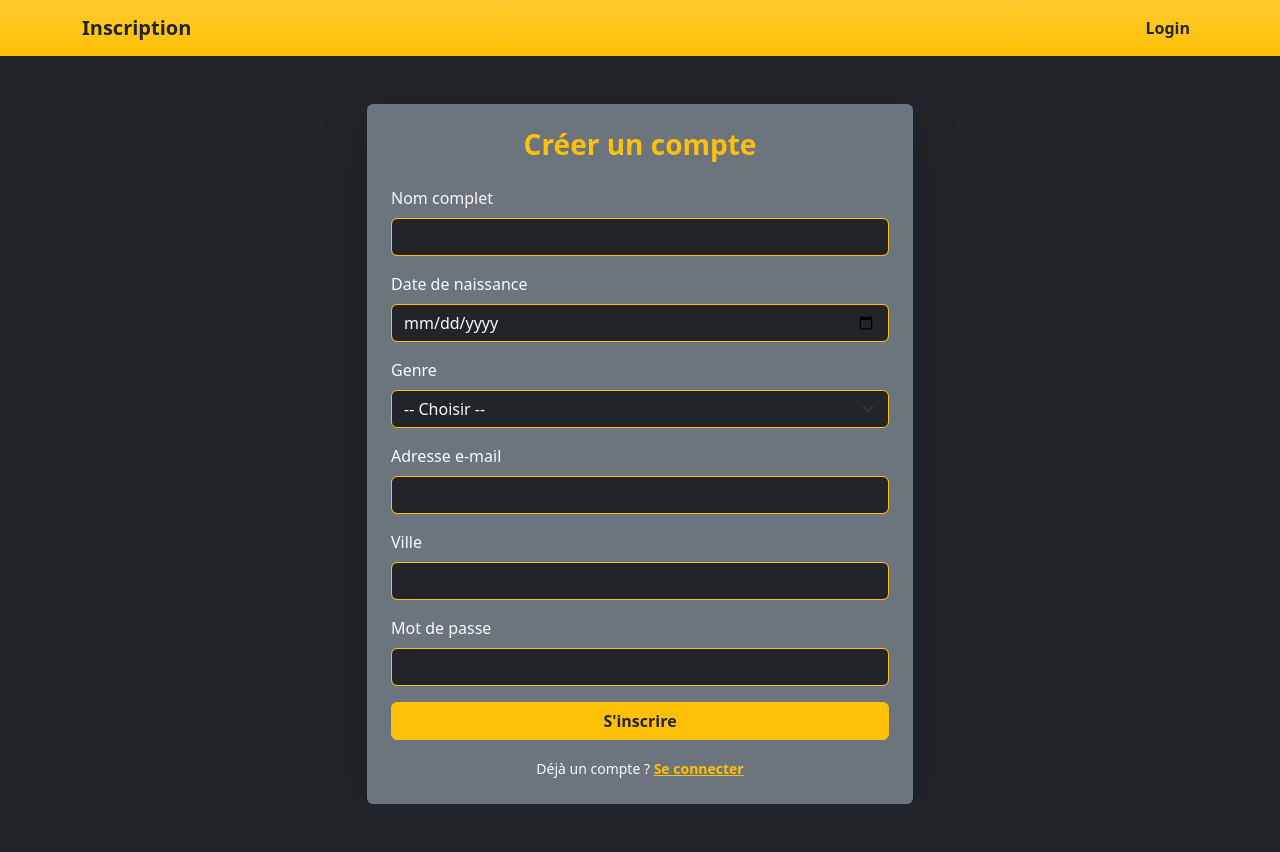
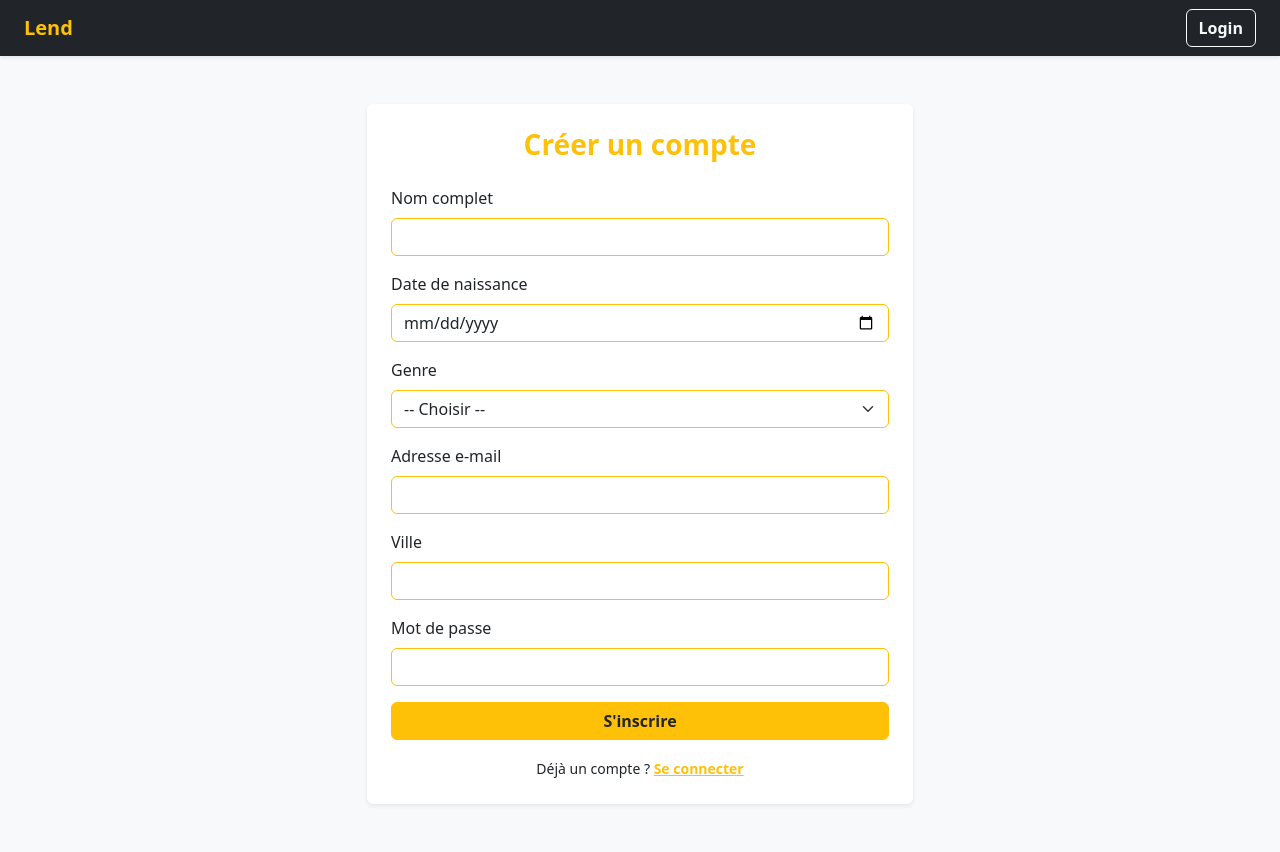
Before and after one commit to Taarriq69/final-project, a PHP site: page /pages/inscription.php in a window 1280 px wide. Before the commit the page ends 804 px from the top, so only its background shows below. Run offline with PHP 8.4, Linux system fonts and the light colour scheme.

Commit message:
pushfarany-v2

```diff
--- a/v1/inc/fonctions.php
+++ b/v1/inc/fonctions.php
@@ -194,7 +194,7 @@ function getImagesObjet($id)
 
     while ($row = mysqli_fetch_assoc($res))
     {
-        $images[] = $row['nom_image'];
+        $images[] = '../assets/upload/'.$row['nom_image'];
     }
 
     return $images;
--- a/v1/pages/accueil.php
+++ b/v1/pages/accueil.php
@@ -62,7 +62,7 @@ elseif ($categorie !== '')
 
     <div class="d-flex align-items-center">
       <span class="username"><?= htmlspecialchars($nom) ?></span>
-      <img src="../uploads/profils/<?= htmlspecialchars($photo ?: 'default.jpg') ?>" alt="Profil" class="rounded-circle" width="40" height="40" />
+      <img src="../assets/upload/<?= htmlspecialchars($photo ?: 'default.jpg') ?>" alt="Profil" class="rounded-circle" width="40" height="40" />
     </div>
   </div>
 </nav>
--- a/v1/pages/inscription.php
+++ b/v1/pages/inscription.php
@@ -6,28 +6,23 @@
   <meta name="viewport" content="width=device-width, initial-scale=1">
   <link href="../bootstrap/css/bootstrap.min.css" rel="stylesheet">
 </head>
-<body class="bg-dark text-light">
+<body class="bg-light text-dark">
 
-<nav class="navbar navbar-expand-lg bg-warning bg-gradient shadow-sm mb-5">
-  <div class="container">
-    <a class="navbar-brand fw-bold text-dark" href="#">Inscription</a>
-    <button class="navbar-toggler text-dark" type="button" data-bs-toggle="collapse" data-bs-target="#navbarNav">
-      <span class="navbar-toggler-icon"></span>
-    </button>
-    <div class="collapse navbar-collapse justify-content-end" id="navbarNav">
-      <ul class="navbar-nav">
-        <li class="nav-item">
-          <a class="nav-link fw-semibold text-dark" href="login.php">Login</a>
-        </li>
-      </ul>
+<!-- Header cohérent avec accueil.php -->
+<nav class="navbar navbar-expand-lg navbar-dark bg-dark shadow-sm">
+  <div class="container-fluid px-4">
+    <a class="navbar-brand fw-bold text-warning" href="#">Lend</a>
+    <div class="ms-auto">
+      <a href="login.php" class="btn btn-outline-light fw-semibold">Login</a>
     </div>
   </div>
 </nav>
 
-<div class="container">
+<!-- Formulaire -->
+<div class="container py-5">
   <div class="row justify-content-center">
     <div class="col-sm-10 col-md-8 col-lg-6">
-      <div class="card bg-secondary text-light border-0 shadow-lg">
+      <div class="card border-0 shadow-sm">
         <div class="card-body p-4">
 
           <h3 class="text-center text-warning fw-bold mb-4">Créer un compte</h3>
@@ -39,17 +34,17 @@
           <form method="POST" action="traitement-inscription.php" enctype="multipart/form-data">
             <div class="mb-3">
               <label for="nom" class="form-label">Nom complet</label>
-              <input type="text" class="form-control bg-dark text-light border-warning" name="nom" required>
+              <input type="text" class="form-control border-warning" name="nom" required>
             </div>
 
             <div class="mb-3">
               <label for="date_naissance" class="form-label">Date de naissance</label>
-              <input type="date" class="form-control bg-dark text-light border-warning" name="date_naissance" required>
+              <input type="date" class="form-control border-warning" name="date_naissance" required>
             </div>
 
             <div class="mb-3">
               <label class="form-label">Genre</label>
-              <select class="form-select bg-dark text-light border-warning" name="genre" required>
+              <select class="form-select border-warning" name="genre" required>
                 <option value="">-- Choisir --</option>
                 <option value="Homme">Homme</option>
                 <option value="Femme">Femme</option>
@@ -59,17 +54,17 @@
 
             <div class="mb-3">
               <label for="email" class="form-label">Adresse e-mail</label>
-              <input type="email" class="form-control bg-dark text-light border-warning" name="email" required>
+              <input type="email" class="form-control border-warning" name="email" required>
             </div>
 
             <div class="mb-3">
               <label for="ville" class="form-label">Ville</label>
-              <input type="text" class="form-control bg-dark text-light border-warning" name="ville">
+              <input type="text" class="form-control border-warning" name="ville">
             </div>
 
             <div class="mb-3">
               <label for="mdp" class="form-label">Mot de passe</label>
-              <input type="password" class="form-control bg-dark text-light border-warning" name="mdp" required>
+              <input type="password" class="form-control border-warning" name="mdp" required>
             </div>
 
             <div class="d-grid mb-3">
```
Also changed, not shown: v1/base.sql (+4 -4 lines), v1/pages/ajouter.php (+22 -7 lines), v1/pages/fiche-objet.php (+20 -4 lines), v1/pages/login.php (+12 -17 lines), v1/pages/traitement-ajout.php (+4 -3 lines), v1/assets/upload/Capture d’écran 2022-01-04 à 21.22.49.png (added), v1/assets/upload/Capture d’écran 2022-01-04 à 21.23.49.png (added), v1/assets/upload/Capture d’écran 2025-07-14 à 13.50.38.png (added), v1/assets/upload/default.JPG (added), v1/assets/upload/download-xampp-vm.png (added), v1/assets/upload/download.gif (added), v1/assets/upload/employees.png (added), v1/assets/upload/xampp-macosx-download-installer.jpg (added), 1 other file.
